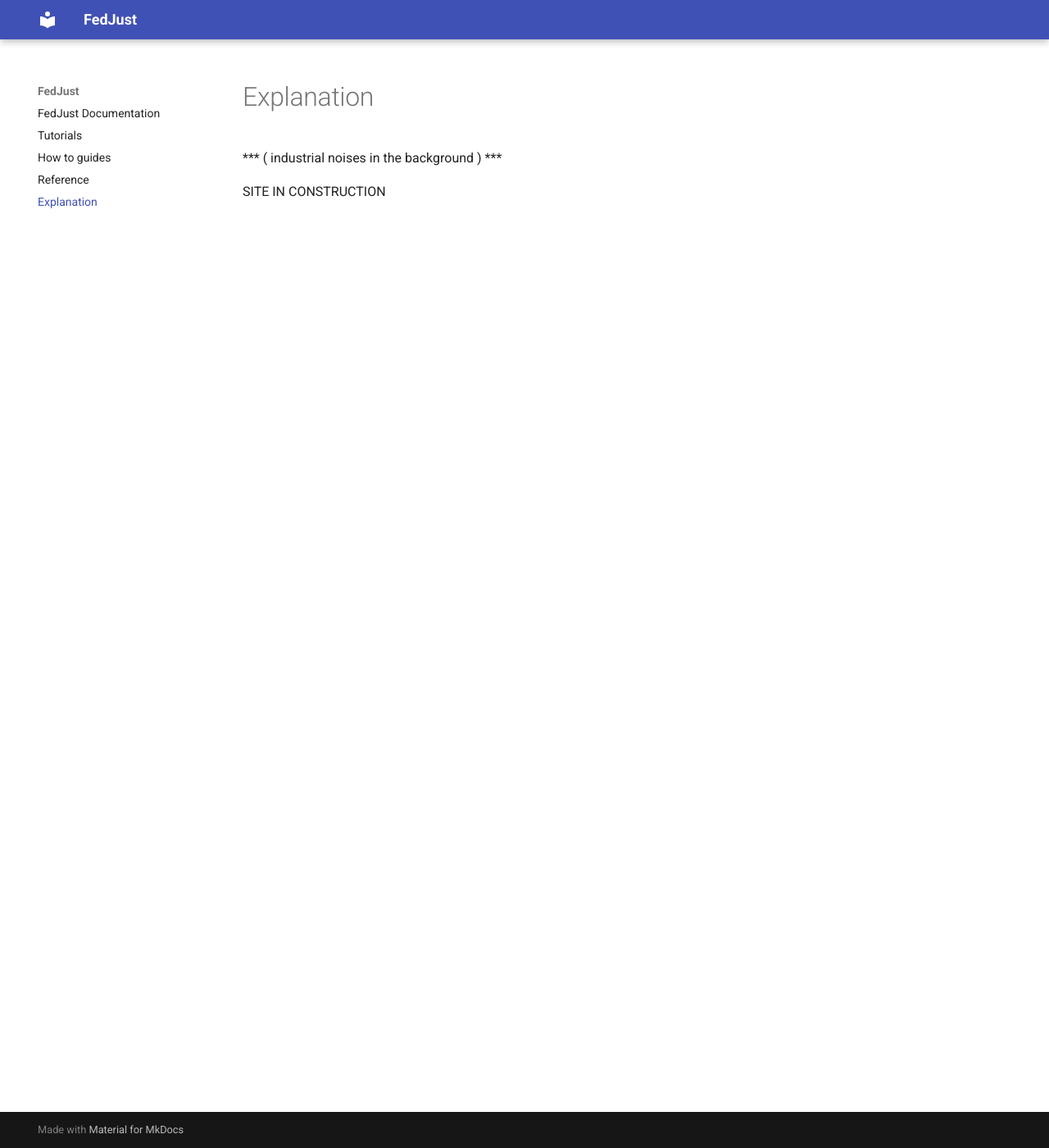
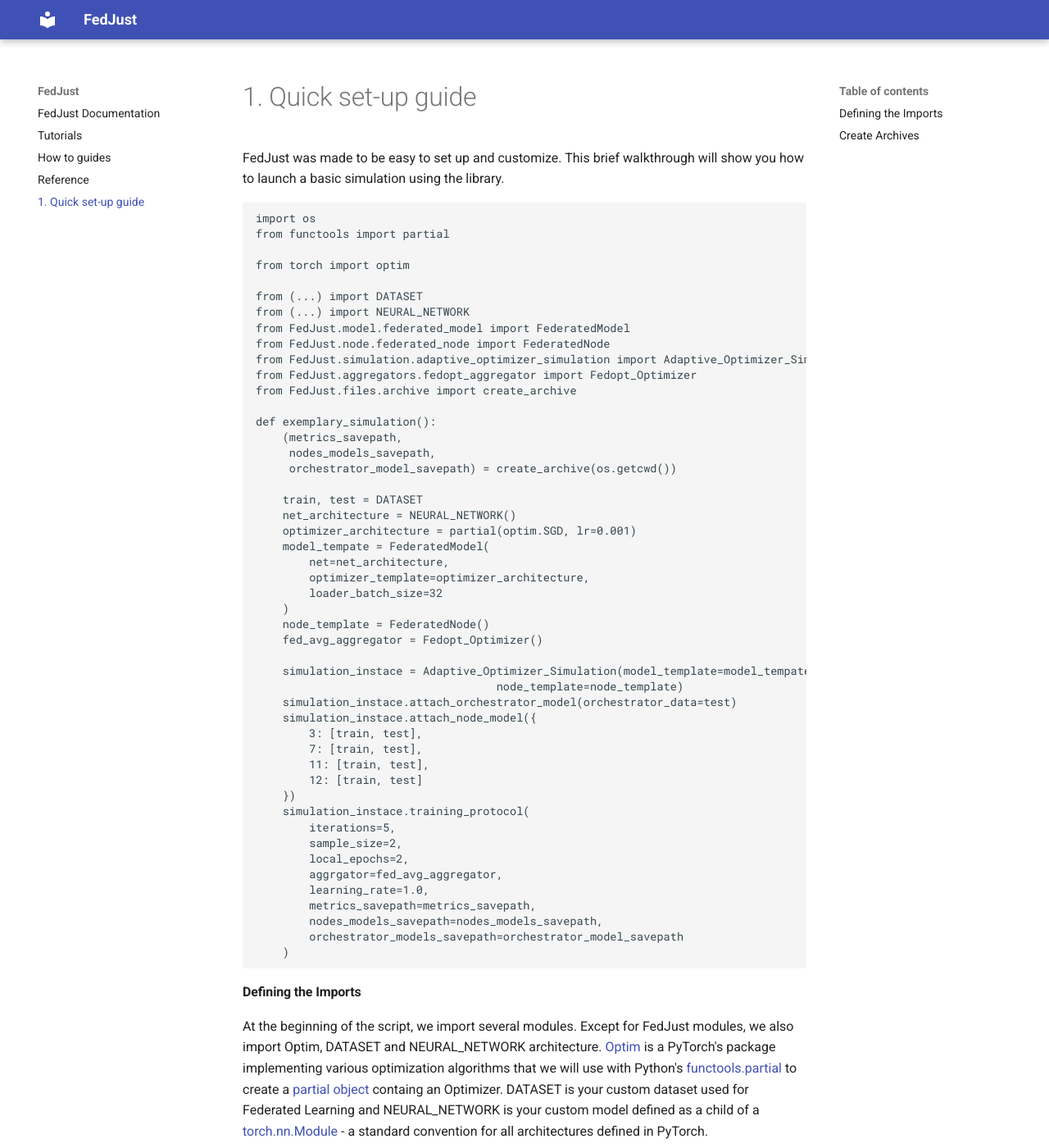
Before and after one commit to MKZuziak/FedJust, an MkDocs documentation site: the page built from docs/explanation.md, in a window 1280 px wide and 1400 px high. Shown: the whole window at 82% size. Built offline with MkDocs 1.6.1 and Material for MkDocs 9.7.7, drawn with Linux system fonts in a browser that asks for light colours; some of the changed text lies outside the part shown.

Commit message:
Adds explanation to the documental section

````diff
--- a/docs/explanation.md
+++ b/docs/explanation.md
@@ -1,3 +1,62 @@
-*** ( industrial noises in the background ) ***
+# 1. Quick set-up guide
 
-SITE IN CONSTRUCTION
+FedJust was made to be easy to set up and customize. This brief walkthrough will show you how to launch a basic simulation using the library.
+
+```
+import os
+from functools import partial
+
+from torch import optim
+
+from (...) import DATASET
+from (...) import NEURAL_NETWORK
+from FedJust.model.federated_model import FederatedModel
+from FedJust.node.federated_node import FederatedNode
+from FedJust.simulation.adaptive_optimizer_simulation import Adaptive_Optimizer_Simulation
+from FedJust.aggregators.fedopt_aggregator import Fedopt_Optimizer
+from FedJust.files.archive import create_archive
+
+def exemplary_simulation():
+    (metrics_savepath,
+     nodes_models_savepath,
+     orchestrator_model_savepath) = create_archive(os.getcwd())
+
+    train, test = DATASET
+    net_architecture = NEURAL_NETWORK()
+    optimizer_architecture = partial(optim.SGD, lr=0.001)
+    model_tempate = FederatedModel(
+        net=net_architecture,
+        optimizer_template=optimizer_architecture,
+        loader_batch_size=32
+    )
+    node_template = FederatedNode()
+    fed_avg_aggregator = Fedopt_Optimizer()
+
+    simulation_instace = Adaptive_Optimizer_Simulation(model_template=model_tempate,
+                                    node_template=node_template)
+    simulation_instace.attach_orchestrator_model(orchestrator_data=test)
+    simulation_instace.attach_node_model({
+        3: [train, test],
+        7: [train, test],
+        11: [train, test],
+        12: [train, test]
+    })
+    simulation_instace.training_protocol(
+        iterations=5,
+        sample_size=2,
+        local_epochs=2,
+        aggrgator=fed_avg_aggregator,
+        learning_rate=1.0,
+        metrics_savepath=metrics_savepath,
+        nodes_models_savepath=nodes_models_savepath,
+        orchestrator_models_savepath=orchestrator_model_savepath
+    )
+```
+
+#### Defining the Imports
+
+At the beginning of the script, we import several modules. Except for FedJust modules, we also import Optim, DATASET and NEURAL_NETWORK architecture. [Optim](https://pytorch.org/docs/stable/optim.html) is a PyTorch's package implementing various optimization algorithms that we will use with Python's [functools.partial](https://docs.python.org/3/library/functools.html) to create a [partial object](https://docs.python.org/3/library/functools.html#partial-objects) containg an Optimizer. DATASET is your custom dataset used for Federated Learning and NEURAL_NETWORK is your custom model defined as a child of a [torch.nn.Module](https://pytorch.org/docs/stable/generated/torch.nn.Module.html#torch.nn.Module) - a standard convention for all architectures defined in PyTorch.
+
+#### Create Archives
+
+Since the FedJust was made to simulate federatred environment, it comes with a number of convienient classes and functions to make your life easier. `create_archive()`
````
